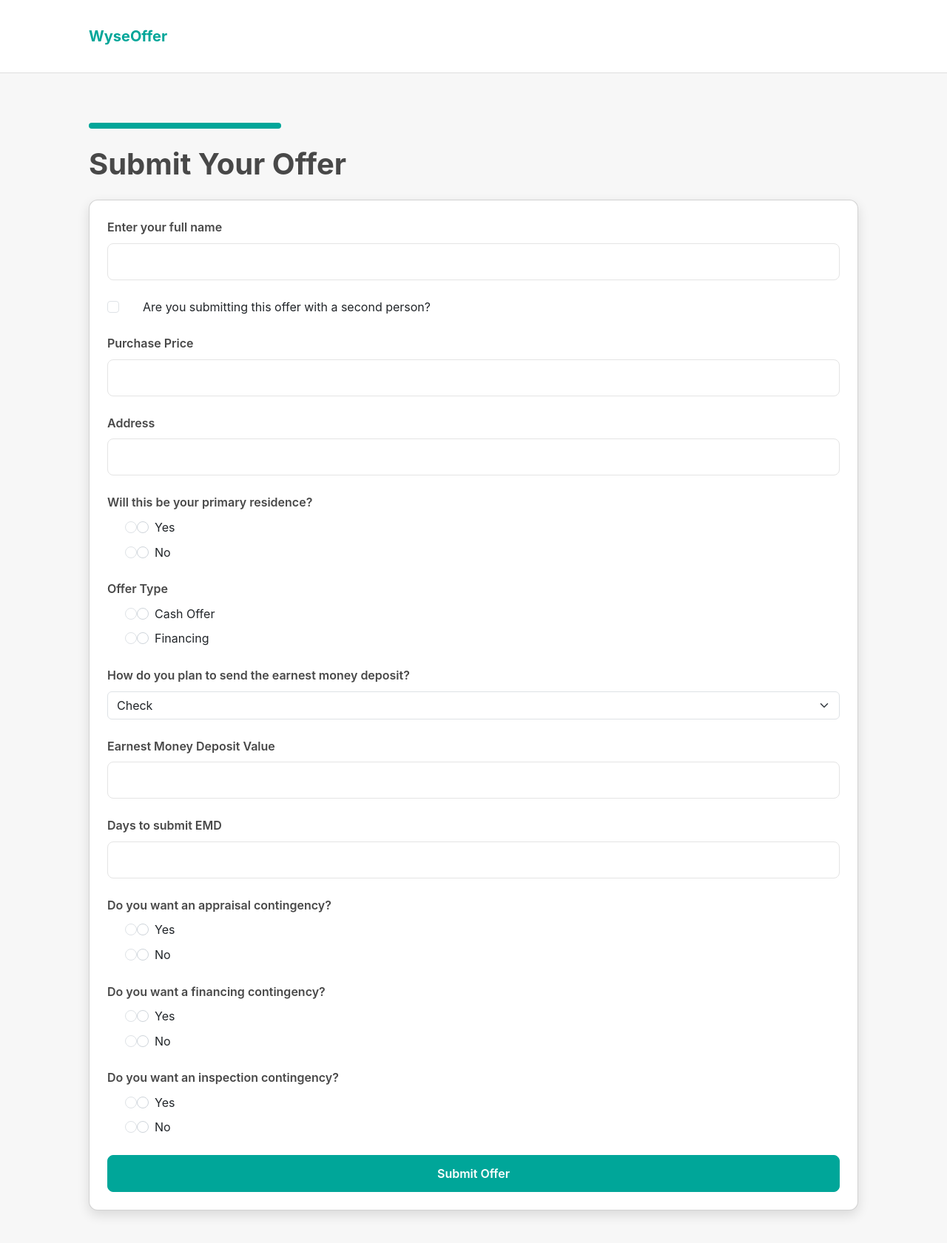
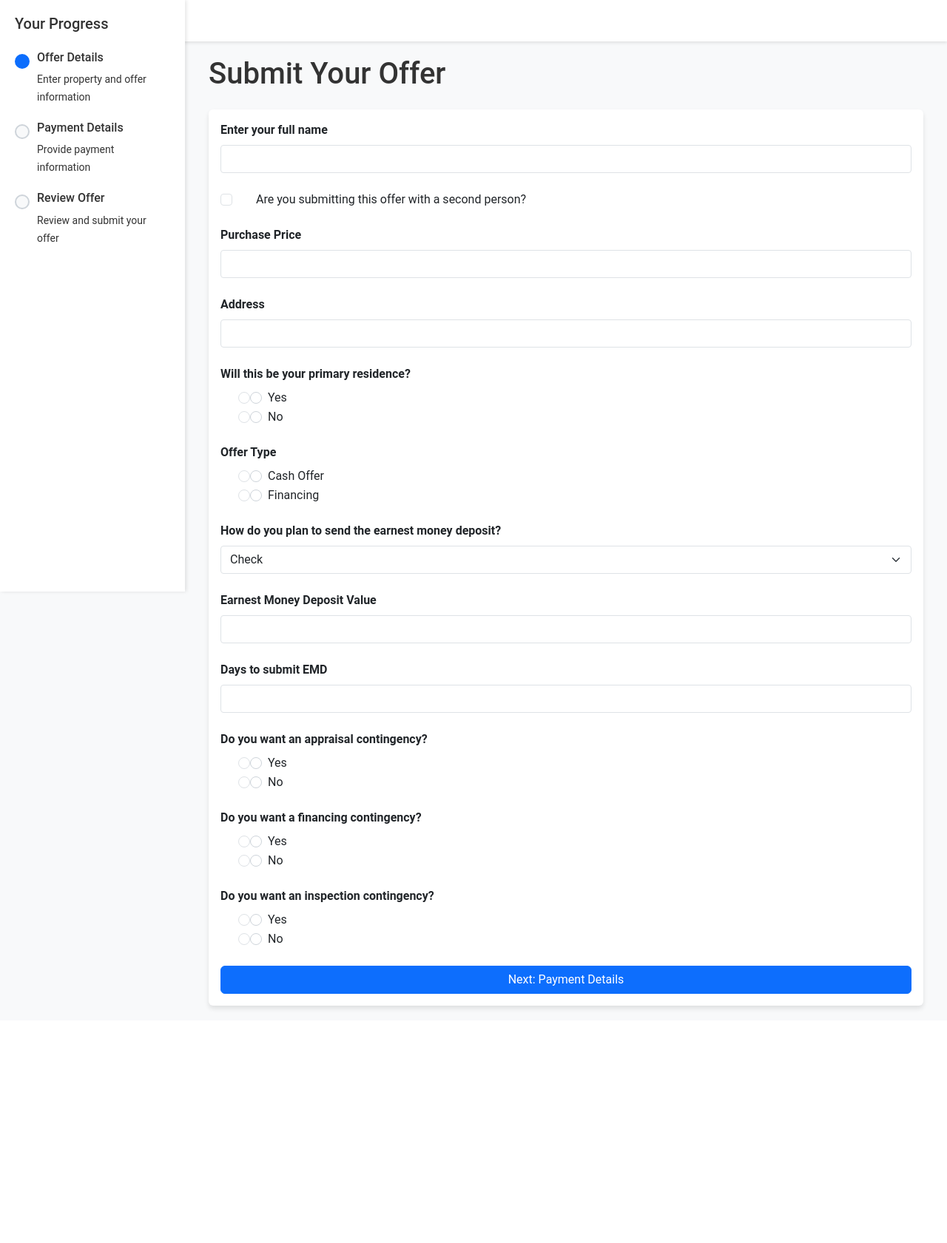
Before and after one commit to TahoeBoyNV/RExAP, a Flask app: page / in a window 1280 px wide. Shown: the whole page at 74% size. After the commit the page ends 1366 px from the top, so only its background shows below. Run offline with Flask 3, Linux system fonts and the light colour scheme; some libraries are stand-ins or nearby versions.

Commit message:
Updated intake form with left navigation and improved styling

```diff
--- a/static/css/custom.css
+++ b/static/css/custom.css
@@ -1,97 +1,20 @@
 :root {
-    --primary-color: #00a699;
-    --secondary-color: #484848;
-    --background-color: #f7f7f7;
-    --text-color: #484848;
-    --border-color: #e4e4e4;
+    --primary-color: #0d6efd;
+    --secondary-color: #6c757d;
+    --background-color: #f8f9fa;
+    --text-color: #333333;
+    --border-color: #ced4da;
 }
 
 body {
-    font-family: 'Circular', -apple-system, BlinkMacSystemFont, Roboto, Helvetica Neue, sans-serif;
+    font-family: 'Roboto', sans-serif;
     background-color: var(--background-color);
     color: var(--text-color);
-    line-height: 1.6;
-}
-
-.container {
-    max-width: 1080px;
-    margin: 0 auto;
-    padding: 20px;
-}
-
-.card {
-    background-color: #ffffff;
-    border-radius: 12px;
-    box-shadow: 0 6px 16px rgba(0, 0, 0, 0.12);
-    padding: 24px;
-    margin-bottom: 24px;
-}
-
-h1,
-h2,
-h3,
-h4,
-h5,
-h6 {
-    color: var(--secondary-color);
-    font-weight: 700;
-}
-
-.btn-primary {
-    background-color: var(--primary-color);
-    border-color: var(--primary-color);
-    color: #ffffff;
-    font-weight: 600;
-    padding: 12px 24px;
-    border-radius: 8px;
-    transition: background-color 0.3s ease;
-}
-
-.btn-primary:hover {
-    background-color: #008489;
-    border-color: #008489;
-}
-
-.form-control {
-    border: 1px solid var(--border-color);
-    border-radius: 8px;
-    padding: 12px;
-    font-size: 16px;
-}
-
-.form-control:focus {
-    border-color: var(--primary-color);
-    box-shadow: 0 0 0 1px var(--primary-color);
-}
-
-.form-label {
-    font-weight: 600;
-    margin-bottom: 8px;
-    color: var(--secondary-color);
-}
-
-.progress-bar {
-    height: 8px;
-    background-color: var(--primary-color);
-    border-radius: 4px;
-    margin-bottom: 24px;
-}
-
-.alert {
-    border-radius: 8px;
-    padding: 16px;
-    margin-bottom: 24px;
-}
-
-.alert-success {
-    background-color: #dcf7ec;
-    color: #0f5132;
-    border-color: #baedd8;
 }
 
 .navbar {
     background-color: #ffffff;
-    box-shadow: 0 1px 0 rgba(0, 0, 0, 0.1);
+    box-shadow: 0 2px 4px rgba(0, 0, 0, .1);
 }
 
 .navbar-brand {
@@ -99,24 +22,80 @@ h6 {
     color: var(--primary-color);
 }
 
-.table {
+.offer-progress {
+    position: fixed;
+    left: 0;
+    top: 0;
+    bottom: 0;
+    width: 250px;
     background-color: #ffffff;
-    border-radius: 8px;
-    overflow: hidden;
+    padding: 20px;
+    box-shadow: 2px 0 5px rgba(0, 0, 0, 0.1);
 }
 
-.table th {
+.offer-progress-step {
+    margin-bottom: 20px;
+    position: relative;
+    padding-left: 30px;
+}
+
+.offer-progress-step::before {
+    content: '';
+    position: absolute;
+    left: 0;
+    top: 5px;
+    width: 20px;
+    height: 20px;
+    border-radius: 50%;
     background-color: var(--background-color);
+    border: 2px solid var(--border-color);
+}
+
+.offer-progress-step.active::before {
+    background-color: var(--primary-color);
+    border-color: var(--primary-color);
+}
+
+.offer-progress-step.completed::before {
+    background-color: #198754;
+    border-color: #198754;
+}
+
+.offer-content {
+    margin-left: 250px;
+    padding: 20px;
+}
+
+.card {
+    border: none;
+    box-shadow: 0 4px 6px rgba(0, 0, 0, .1);
+}
+
+.form-label {
     font-weight: 600;
 }
 
-.table td,
-.table th {
-    padding: 16px;
-    border-bottom: 1px solid var(--border-color);
+.form-control,
+.form-select {
+    border-radius: 0.25rem;
 }
 
-/* Remove bullet points from radio buttons */
+.form-control:focus,
+.form-select:focus {
+    border-color: var(--primary-color);
+    box-shadow: 0 0 0 0.2rem rgba(13, 110, 253, 0.25);
+}
+
+.btn-primary {
+    background-color: var(--primary-color);
+    border-color: var(--primary-color);
+}
+
+.btn-primary:hover {
+    background-color: #0b5ed7;
+    border-color: #0a58ca;
+}
+
 .form-check-input[type="radio"] {
     margin-left: 0;
 }
@@ -134,7 +113,7 @@ h6 {
     top: 0.25rem;
     width: 1rem;
     height: 1rem;
-    border: 1px solid #ced4da;
+    border: 1px solid var(--border-color);
     border-radius: 50%;
     background-color: #fff;
 }
@@ -148,10 +127,17 @@ h6 {
     width: 0.5rem;
     height: 0.5rem;
     border-radius: 50%;
-    background-color: #0d6efd;
+    background-color: var(--primary-color);
 }
 
-/* Adjust spacing for radio button groups */
-.form-check {
-    margin-bottom: 0.5rem;
+@media (max-width: 768px) {
+    .offer-progress {
+        position: static;
+        width: 100%;
+        margin-bottom: 20px;
+    }
+
+    .offer-content {
+        margin-left: 0;
+    }
 }
--- a/templates/intake_form.html
+++ b/templates/intake_form.html
@@ -18,10 +18,27 @@
         </div>
     </nav>
 
-    <div class="container mt-5">
-        <div class="progress-bar" style="width: 25%;"></div>
+    <div class="offer-progress">
+        <h5 class="mb-4">Your Progress</h5>
+        <div class="offer-progress-step active">
+            <h6>Offer Details</h6>
+            <small>Enter property and offer information</small>
+        </div>
+        <div class="offer-progress-step">
+            <h6>Payment Details</h6>
+            <small>Provide payment information</small>
+        </div>
+        <div class="offer-progress-step">
+            <h6>Review Offer</h6>
+            <small>Review and submit your offer</small>
+        </div>
+    </div>
+
+    <div class="offer-content">
+        <div class="container">
             <h1 class="mb-4">Submit Your Offer</h1>
             <div class="card">
+                <div class="card-body">
                     <form id="offer-form" method="POST" action="{{ url_for('intake_form') }}">
                         {{ form.hidden_tag() }}
 
@@ -192,8 +209,10 @@
                             </table>
                         </div>
 
-                <button type="submit" class="btn btn-primary w-100">Submit Offer</button>
+                        <button type="submit" class="btn btn-primary w-100">Next: Payment Details</button>
                     </form>
+                </div>
+            </div>
         </div>
     </div>
 
```
Lines whose indentation alone changed are shown as unchanged.
